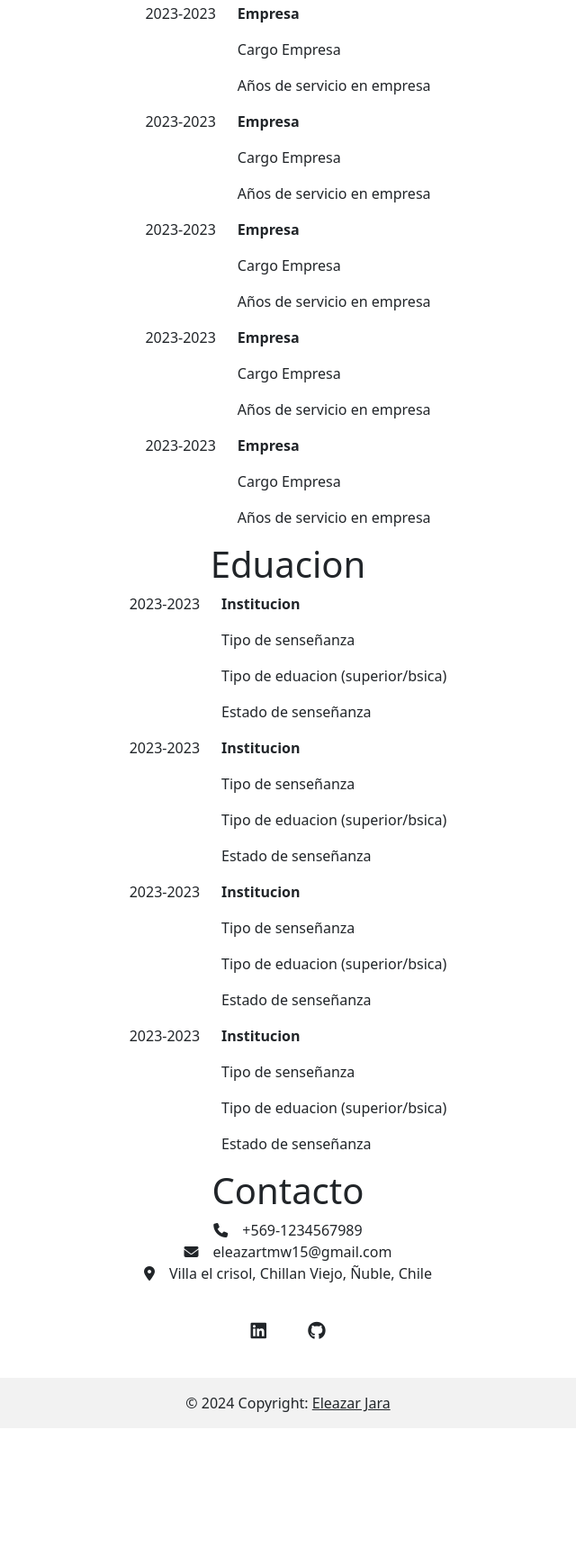
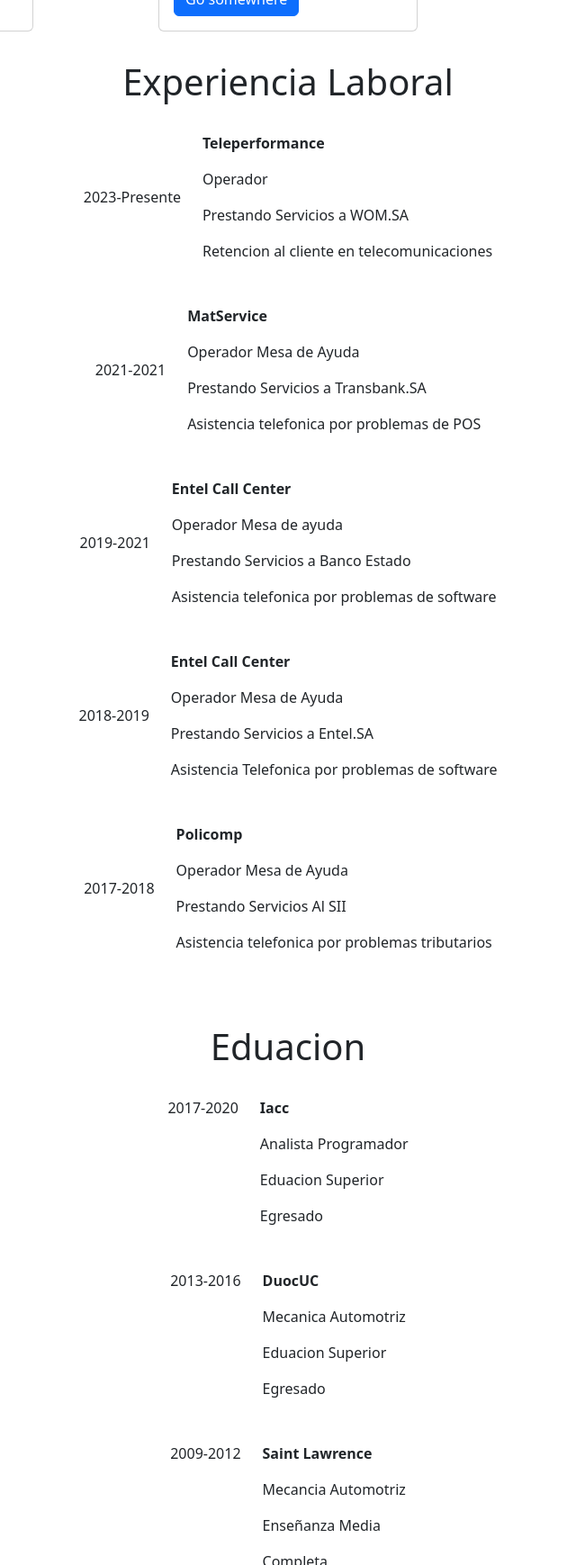
Before and after one commit to valOsorio/Eazj.github.io, a plain HTML site: page index.html in a window 1280 px wide. Shown: the part 1061-2800 px from the top of the page at 90% size, without its empty margins (320-960 px from the left). Before the commit the page ends 2648 px from the top, so only its background shows below. Drawn offline with nearby package versions, Linux system fonts and the light colour scheme.

Commit message:
se corrigen espacios y se rellenan campos de informacion

```diff
--- a/index.html
+++ b/index.html
@@ -13,7 +13,7 @@
           <button class="navbar-toggler" type="button" data-bs-toggle="collapse" data-bs-target="#navbarNav" aria-controls="navbarNav" aria-expanded="false" aria-label="Toggle navigation">
             <span class="navbar-toggler-icon"></span>
           </button>
-          <div class="collapse navbar-collapse" id="navbarNav">
+          <div class="collapse navbar-collapse barra-navegacion" id="navbarNav">
             <ul class="navbar-nav">
               <li class="nav-item">
                 <a class="nav-link active" aria-current="page" href="#sobre-mi">Sobre Mi</a>
@@ -37,9 +37,9 @@
       <!--inicio main-->
       <main>
         <!--Seccion Sobre Mi-->
-        <div class="container">
+        <div class="container espacio">
           <div class="row">
-            <div class="col-12 text-center" id="sobre-mi">
+            <div class="col-12 text-center titulo" id="sobre-mi">
               <h1>Sobre Mí</h1>
             </div>
           </div>
@@ -54,12 +54,12 @@
         </div>
 
         <!--inicio seccion trabajos-->
-        <div class="container-fluid work-section mt-3 mb-3">
-          <div class="text-center" id="trabajos">
+        <div class="container-fluid espacio">
+          <div class="text-center titulo" id="trabajos">
             <h1>Trabajos</h1>
           </div>
             <div class="row row-cols-1 row-cols-md-3 g-4">
-                <div class="col d-flex justify-content-center align-items-center">
+                <div class="col trabajo-card">
                     <div class="card" style="width: 18rem;">
                         <img src="..." class="card-img-top" alt="...">
                         <div class="card-body">
@@ -69,7 +69,7 @@
                         </div>
                       </div>
                 </div>
-                <div class="col d-flex justify-content-center align-items-center">
+                <div class="col trabajo-card">
                     <div class="card" style="width: 18rem;">
                         <img src="..." class="card-img-top" alt="...">
                         <div class="card-body">
@@ -79,7 +79,7 @@
                         </div>
                       </div>
                 </div>
-                <div class="col d-flex justify-content-center align-items-center">
+                <div class="col trabajo-card">
                     <div class="card" style="width: 18rem;">
                         <img src="..." class="card-img-top" alt="...">
                         <div class="card-body">
@@ -89,7 +89,7 @@
                         </div>
                       </div>
                 </div>
-                <div class="col d-flex justify-content-center align-items-center">
+                <div class="col trabajo-card">
                     <div class="card" style="width: 18rem;">
                         <img src="..." class="card-img-top" alt="...">
                         <div class="card-body">
@@ -99,7 +99,7 @@
                         </div>
                       </div>
                 </div>
-                <div class="col d-flex justify-content-center align-items-center">
+                <div class="col trabajo-card">
                     <div class="card" style="width: 18rem;">
                         <img src="..." class="card-img-top" alt="...">
                         <div class="card-body">
@@ -111,149 +111,145 @@
                 </div>
             </div>
         </div>
-        <!--Trabajos-->
-        <div class="container">
-          <div class="text-center" id="exp-laboral">
+        <!--Experiencia Laboral-->
+        <div class="container espacio">
+          <div class="text-center titulo" id="exp-laboral">
             <h1>Experiencia Laboral</h1>
           </div>
           <div class="row">
-            <div class="d-flex justify-content-center">
-              <div class="d-flex justify-content-center gap-4">
+              <div class="contenedor-exp-laboral gap-4">
                 <div>
-                  <p>2023-2023</p>
+                  <p>2023-Presente</p>
                 </div>
                 <div>
-                  <p><strong>Empresa</strong></p>
-                  <p>Cargo Empresa</p>
-                  <p>Años de servicio en empresa</p>
+                  <p><strong>Teleperformance</strong></p>
+                  <p>Operador</p>
+                  <p>Prestando Servicios a WOM.SA</p>
+                  <p>Retencion al cliente en telecomunicaciones</p>
+                </div>
+              </div>
+              <div class="contenedor-exp-laboral gap-4">
+                <div>
+                  <p>2021-2021</p>
+                </div>
+                <div>
+                  <p><strong>MatService</strong></p>
+                  <p>Operador Mesa de Ayuda</p>
+                  <p>Prestando Servicios a Transbank.SA</p>
+                  <p>Asistencia telefonica por problemas de POS</p>
+                </div>
+              </div>
+              <div class="contenedor-exp-laboral gap-4">
+                <div>
+                  <p>2019-2021</p>
+                </div>
+                <div>
+                  <p><strong>Entel Call Center</strong></p>
+                  <p>Operador Mesa de ayuda</p>
+                  <p>Prestando Servicios a Banco Estado</p>
+                  <p>Asistencia telefonica por problemas de software</p>
+                </div>
+              </div>
+              <div class="contenedor-exp-laboral gap-4">
+                <div>
+                  <p>2018-2019</p>
+                </div>
+                <div>
+                  <p><strong>Entel Call Center</strong></p>
+                  <p>Operador Mesa de Ayuda</p>
+                  <p>Prestando Servicios a Entel.SA</p>
+                  <p>Asistencia Telefonica por problemas de software</p>
+                </div>
+              </div>
+              <div class="contenedor-exp-laboral gap-4">
+                <div>
+                  <p>2017-2018</p>
+                </div>
+                <div>
+                  <p><strong>Policomp</strong></p>
+                  <p>Operador Mesa de Ayuda</p>
+                  <p>Prestando Servicios Al SII</p>
+                  <p>Asistencia telefonica por problemas tributarios</p>
+                </div>
+              </div>
+          </div>
+        </div>
+        <!--Eduacion-->
+        <div class="container espacio">
+          <div class="text-center titulo" id="educacion">
+            <h1>Eduacion</h1>
+          </div>
+          <div class="row">
+            <div class="contenedor-eduacion">
+              <div class="subcontenedor-eduacion gap-4">
+                <div class="contenedor-years">
+                  <p>2017-2020</p>
+                </div>
+                <div>
+                  <p><strong>Iacc</strong></p>
+                  <p>Analista Programador</p>
+                  <p>Eduacion Superior</p>
+                  <p>Egresado</p>
                 </div>
               </div>
             </div>
-            <div class="d-flex justify-content-center">
-              <div class="d-flex justify-content-center gap-4">
-                <div>
-                  <p>2023-2023</p>
+            <div class="contenedor-eduacion">
+              <div class="subcontenedor-eduacion gap-4">
+                <div class="contenedor-years">
+                  <p>2013-2016</p>
                 </div>
                 <div>
-                  <p><strong>Empresa</strong></p>
-                  <p>Cargo Empresa</p>
-                  <p>Años de servicio en empresa</p>
+                  <p><strong>DuocUC</strong></p>
+                  <p>Mecanica Automotriz</p>
+                  <p>Eduacion Superior</p>
+                  <p>Egresado</p>
                 </div>
               </div>
             </div>
-            <div class="d-flex justify-content-center">
-              <div class="d-flex justify-content-center gap-4">
-                <div>
-                  <p>2023-2023</p>
+            <div class="contenedor-eduacion">
+              <div class="subcontenedor-eduacion gap-4">
+                <div class="contenedor-years">
+                  <p>2009-2012</p>
                 </div>
                 <div>
-                  <p><strong>Empresa</strong></p>
-                  <p>Cargo Empresa</p>
-                  <p>Años de servicio en empresa</p>
+                  <p><strong>Saint Lawrence</strong></p>
+                  <p>Mecancia Automotriz</p>
+                  <p>Enseñanza Media</p>
+                  <p>Completa</p>
                 </div>
               </div>
             </div>
-            <div class="d-flex justify-content-center">
-              <div class="d-flex justify-content-center gap-4">
-                <div>
-                  <p>2023-2023</p>
+            <div class="contenedor-eduacion">
+              <div class="subcontenedor-eduacion gap-4">
+                <div class="contenedor-years">
+                  <p>2000-2008</p>
                 </div>
                 <div>
-                  <p><strong>Empresa</strong></p>
-                  <p>Cargo Empresa</p>
-                  <p>Años de servicio en empresa</p>
-                </div>
-              </div>
-            </div>
-            <div class="d-flex justify-content-center">
-              <div class="d-flex justify-content-center gap-4">
-                <div>
-                  <p>2023-2023</p>
-                </div>
-                <div>
-                  <p><strong>Empresa</strong></p>
-                  <p>Cargo Empresa</p>
-                  <p>Años de servicio en empresa</p>
+                  <p><strong>Quillahue</strong></p>
+                  <p>Humanista</p>
+                  <p>Enseñanza Basica</p>
+                  <p>Completa</p>
                 </div>
               </div>
             </div>
           </div>
         </div>
-        <!--Eduacion-->
-        <div class="container">
-          <div class="text-center" id="educacion">
-            <h1>Eduacion</h1>
-          </div>
+        <!--Contacto-->
+        <div class="container espacio">
           <div class="row">
-            <div class="d-flex justify-content-center">
-              <div class="d-flex gap-4">
-                <div class=" align-items-start">
-                  <p>2023-2023</p>
-                </div>
-                <div>
-                  <p><strong>Institucion</strong></p>
-                  <p>Tipo de senseñanza</p>
-                  <p>Tipo de eduacion (superior/bsica)</p>
-                  <p>Estado de senseñanza</p>
-                </div>
-              </div>
-            </div>
-            <div class="d-flex justify-content-center">
-              <div class="d-flex gap-4">
-                <div class=" align-items-start">
-                  <p>2023-2023</p>
-                </div>
-                <div>
-                  <p><strong>Institucion</strong></p>
-                  <p>Tipo de senseñanza</p>
-                  <p>Tipo de eduacion (superior/bsica)</p>
-                  <p>Estado de senseñanza</p>
-                </div>
-              </div>
-            </div>
-            <div class="d-flex justify-content-center">
-              <div class="d-flex gap-4">
-                <div class=" align-items-start">
-                  <p>2023-2023</p>
-                </div>
-                <div>
-                  <p><strong>Institucion</strong></p>
-                  <p>Tipo de senseñanza</p>
-                  <p>Tipo de eduacion (superior/bsica)</p>
-                  <p>Estado de senseñanza</p>
-                </div>
-              </div>
-            </div>
-            <div class="d-flex justify-content-center">
-              <div class="d-flex gap-4">
-                <div class=" align-items-start">
-                  <p>2023-2023</p>
-                </div>
-                <div>
-                  <p><strong>Institucion</strong></p>
-                  <p>Tipo de senseñanza</p>
-                  <p>Tipo de eduacion (superior/bsica)</p>
-                  <p>Estado de senseñanza</p>
-                </div>
-              </div>
-            </div>
-          </div>
-        </div>
-        <div class="container">
-          <div class="row">
-            <div class="text-center" id="contacto">
+            <div class="text-center titulo" id="contacto">
               <h1>Contacto</h1>
             </div>
-            <div class="flex-column">
-              <div class="bloque-contacto d-flex justify-content-center align-items-center gap-3">
+            <div class="contacto-container">
+              <div class="bloque-contacto gap-3">
                 <div class="icono"><i class="fa-solid fa-phone"></i></div>
                 <div class="datos-de-contacto">+569-1234567989</div>
               </div>
-              <div class="bloque-contacto d-flex justify-content-center align-items-center gap-3">
+              <div class="bloque-contacto gap-3">
                 <div class="icono"><i class="fa-solid fa-envelope"></i></div>
                 <div class="datos-de-contacto">eleazartmw15@gmail.com</div>
               </div>
-              <div class="bloque-contacto d-flex justify-content-center align-items-center gap-3">
+              <div class="bloque-contacto gap-3">
                 <div class="icono"><i class="fa-solid fa-location-dot"></i></div>
                 <div class="datos-de-contacto">Villa el crisol, Chillan Viejo, Ñuble, Chile</div>
               </div>
--- a/style.css
+++ b/style.css
@@ -3,3 +3,52 @@
     padding: 0;
     box-sizing: border-box;
 }
+.espacio{
+    margin: 2rem;
+}
+.titulo{
+    margin: 2rem;
+}
+/*navbar*/
+.barra-navegacion{
+    display: flex;
+    justify-content: flex-end;
+    margin-right: 4rem;
+}
+/*Seccion Trabajos*/
+.trabajo-card{
+    display:flex;
+    justify-content: center;
+    align-items: center;
+}
+/*Seccion Experiencia Laboral*/
+.contenedor-exp-laboral{
+    display: flex;
+    justify-content: center;
+    align-items: center;
+    margin: 2rem 0 2rem 0;
+}
+/*Seccion Eduacion*/
+.contenedor-eduacion{
+    display: flex;
+    align-items: center;
+    justify-content: center;
+    margin: 2rem 0 2rem 0;
+}
+.subcontenedor-eduacion{
+    display: flex;
+}
+.contenedor-years{
+    align-items: flex-start;
+}
+/*Contacto*/
+.contacto-container{
+    display: flex;
+    flex-direction: column;
+    align-items: center;
+}
+.bloque-contacto{
+    display: flex;
+    align-items: center;
+    margin: 0.5rem 0 0.5rem 0;
+}
```
